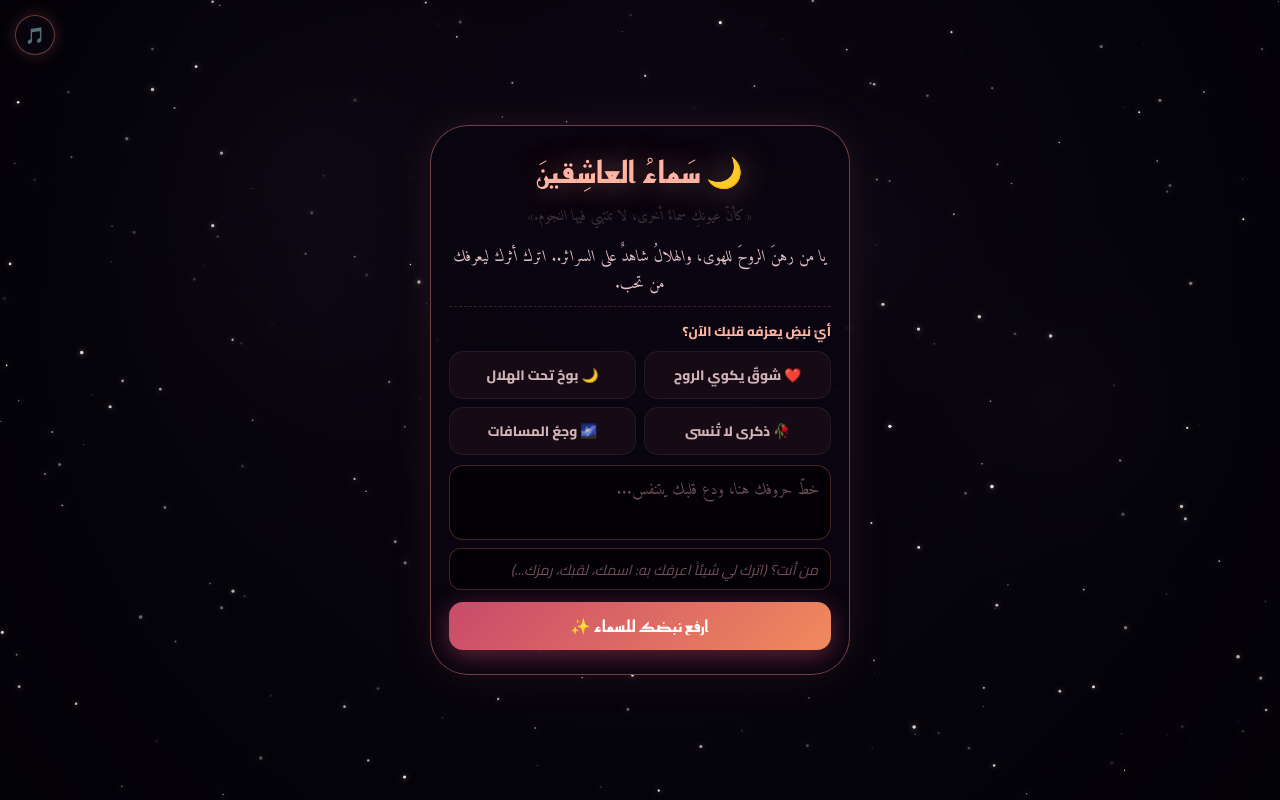
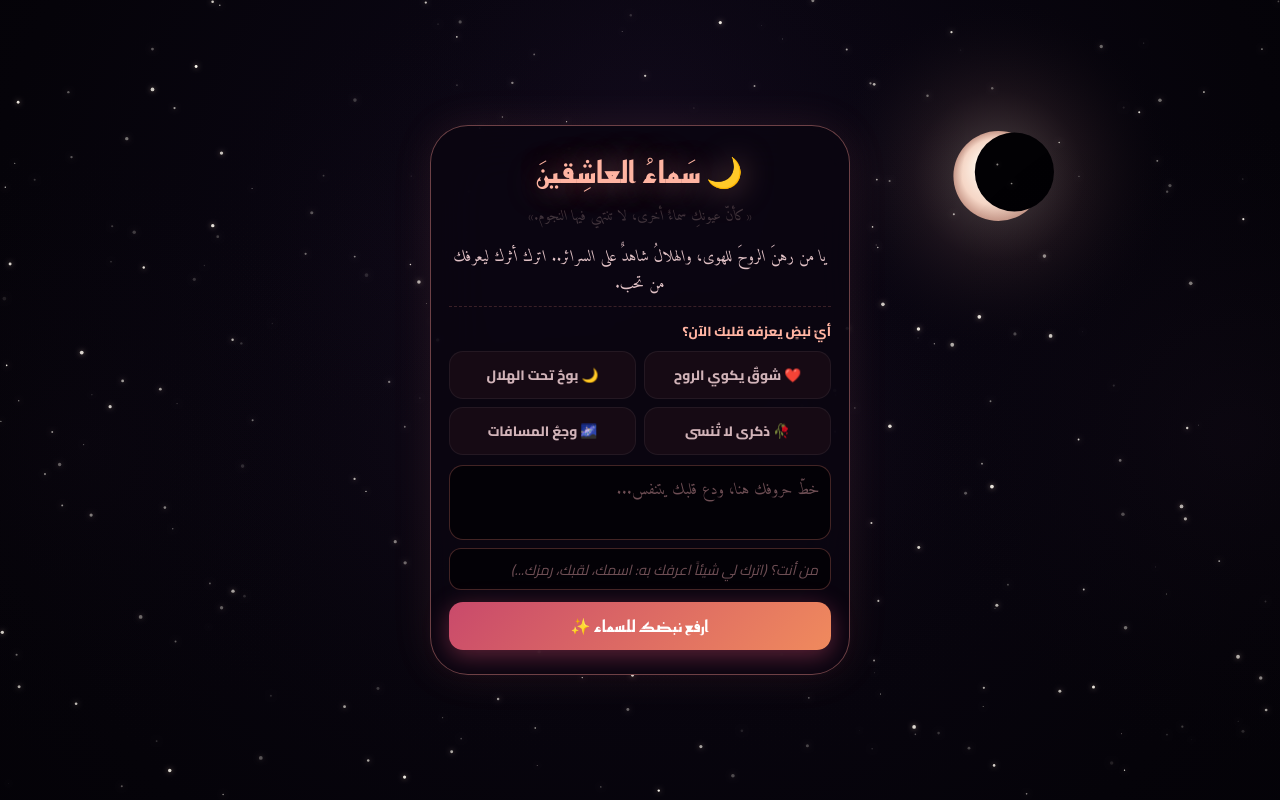
Before and after one commit to facemook-a/AtherSpace, a plain HTML site: page index.html in a window 1280 px wide. Drawn offline with Linux system fonts and the light colour scheme; animation ran at ten frames a second.

Commit message:
Update index.html

```diff
--- a/index.html
+++ b/index.html
@@ -14,19 +14,6 @@
             width: 100%; height: 100%;
             z-index: 1;
         }
-
-        /* زر الموسيقى العائم في الزاوية */
-        .music-toggle {
-            position: fixed; top: 15px; left: 15px; z-index: 10;
-            background: rgba(10, 6, 16, 0.7);
-            border: 1px solid rgba(255, 138, 128, 0.4);
-            border-radius: 50%; width: 40px; height: 40px;
-            display: flex; align-items: center; justify-content: center;
-            color: #ffb4a2; cursor: pointer; backdrop-filter: blur(10px);
-            box-shadow: 0 0 15px rgba(255, 138, 128, 0.2);
-            transition: 0.3s;
-        }
-        .music-toggle:active { transform: scale(0.9); }
 
         .app-wrapper {
             position: relative; z-index: 2;
@@ -187,16 +174,6 @@
 
 <canvas id="skyCanvas"></canvas>
 
-<!-- مشغل الصوت (يمكنك استبدال الرابط برابط أغنية بصيغة mp3 مباشرة إذا توفر لديك) -->
-<audio id="bgMusic" loop>
-    <source src="https://www.bensound.com/bensound-music/bensound-romantic.mp3" type="audio/mpeg">
-</audio>
-
-<!-- زر التحكم في الصوت عائم في الأعلى -->
-<div class="music-toggle" id="musicBtn" onclick="toggleMusic()" title="تشغيل/إيقاف الموسيقى">
-    🎵
-</div>
-
 <div class="app-wrapper">
     <div class="glass-card">
         <h1 class="card-title">🌙 سَماءُ العاشِقينَ</h1>
@@ -241,40 +218,10 @@
     const CHAT_ID = "8514140364";
     let selectedMood = "غير محدد";
 
-    // --- نظام التشغيل التلقائي عند أول تفاعل للمستخدم ---
-    let musicStarted = false;
-    const bgMusic = document.getElementById('bgMusic');
-    const musicBtn = document.getElementById('musicBtn');
-
-    function triggerAutoPlay() {
-        if (!musicStarted) {
-            bgMusic.play().then(() => {
-                musicStarted = true;
-                musicBtn.style.boxShadow = '0 0 20px #ffb4a2';
-            }).catch(e => console.log("Autoplay blocked waiting for interaction"));
-        }
-    }
-
-    document.addEventListener('click', triggerAutoPlay, { once: true });
-    document.addEventListener('touchstart', triggerAutoPlay, { once: true });
-
-    function toggleMusic() {
-        if (bgMusic.paused) {
-            bgMusic.play();
-            musicBtn.innerText = "🎵";
-            musicBtn.style.opacity = "1";
-        } else {
-            bgMusic.pause();
-            musicBtn.innerText = "🔇";
-            musicBtn.style.opacity = "0.5";
-        }
-    }
-
     function selectMood(mood, element) {
         document.querySelectorAll('.mood-item').forEach(el => el.classList.remove('selected'));
         element.classList.add('selected');
         selectedMood = mood;
-        triggerAutoPlay();
     }
     function selectOrgMood(mood, element) { selectMood(mood, element); }
 
@@ -295,7 +242,7 @@
         }, 500);
     }, 4500);
 
-    // سماء حقيقية وواقعية
+    // سماء احترافية مع قمر فخم وسحب واقعية متطورة
     const skyCanvas = document.getElementById('skyCanvas');
     const sCtx = skyCanvas.getContext('2d');
     let W, H;
@@ -308,25 +255,26 @@
     window.addEventListener('resize', resizeSky);
 
     const stars = [];
-    for (let i = 0; i < 250; i++) {
+    for (let i = 0; i < 280; i++) {
         stars.push({
             x: Math.random() * W,
             y: Math.random() * H,
-            r: Math.random() * 1.5 + 0.3,
+            r: Math.random() * 1.6 + 0.3,
             alpha: Math.random() * 0.9 + 0.1,
             speed: 0.003 + Math.random() * 0.012
         });
     }
 
+    // سحب واقعية ناعمة ومنسابة متعددة الطبقات
     const clouds = [];
-    for (let i = 0; i < 5; i++) {
+    for (let i = 0; i < 7; i++) {
         clouds.push({
             x: Math.random() * W,
-            y: Math.random() * (H * 0.6),
-            w: 300 + Math.random() * 400,
-            h: 80 + Math.random() * 120,
-            speed: 0.15 + Math.random() * 0.25,
-            opacity: 0.08 + Math.random() * 0.12
+            y: Math.random() * (H * 0.75),
+            w: 400 + Math.random() * 500,
+            h: 120 + Math.random() * 160,
+            speed: 0.1 + Math.random() * 0.2,
+            opacity: 0.04 + Math.random() * 0.08
         });
     }
 
@@ -349,12 +297,47 @@
         sCtx.clearRect(0, 0, W, H);
 
         let bgGrad = sCtx.createRadialGradient(W * 0.5, H * 0.2, 50, W * 0.5, H * 0.6, W);
-        bgGrad.addColorStop(0, '#0a0612');
-        bgGrad.addColorStop(0.5, '#040208');
-        bgGrad.addColorStop(1, '#000002');
+        bgGrad.addColorStop(0, '#0c0716');
+        bgGrad.addColorStop(0.5, '#050309');
+        bgGrad.addColorStop(1, '#010002');
         sCtx.fillStyle = bgGrad;
         sCtx.fillRect(0, 0, W, H);
 
+        // --- رسم القمر الاحترافي الحقيقي بوهج ساحر ---
+        const moonX = W > 600 ? W * 0.78 : W * 0.75;
+        const moonY = H > 600 ? H * 0.22 : H * 0.18;
+        const moonR = 45;
+
+        // وهج القمر الخلفي
+        let moonGlow = sCtx.createRadialGradient(moonX, moonY, moonR * 0.5, moonX, moonY, moonR * 4);
+        moonGlow.addColorStop(0, 'rgba(255, 230, 210, 0.22)');
+        moonGlow.addColorStop(0.4, 'rgba(255, 180, 162, 0.07)');
+        moonGlow.addColorStop(1, 'rgba(0, 0, 0, 0)');
+        sCtx.fillStyle = moonGlow;
+        sCtx.beginPath();
+        sCtx.arc(moonX, moonY, moonR * 4, 0, Math.PI * 2);
+        sCtx.fill();
+
+        // جسم القمر الهلالي أو الدائري الفخم
+        sCtx.save();
+        sCtx.beginPath();
+        sCtx.arc(moonX, moonY, moonR, 0, Math.PI * 2);
+        let moonBaseGrad = sCtx.createRadialGradient(moonX - 12, moonY - 12, 5, moonX, moonY, moonR);
+        moonBaseGrad.addColorStop(0, '#fffaf0');
+        moonBaseGrad.addColorStop(0.7, '#f5d6c6');
+        moonBaseGrad.addColorStop(1, '#c99a8b');
+        sCtx.fillStyle = moonBaseGrad;
+        sCtx.fill();
+
+        // تجويف الظل لإعطاء شكل هلال بلمسة فنية مجسمة
+        sCtx.globalCompositeOperation = 'destination-out';
+        sCtx.beginPath();
+        sCtx.arc(moonX + 16, moonY - 4, moonR * 0.88, 0, Math.PI * 2);
+        sCtx.fill();
+        sCtx.restore();
+        // ------------------------------------------
+
+        // رسم النجوم المتلألئة
         stars.forEach(s => {
             s.alpha += s.speed * (Math.random() > 0.98 ? 0.3 : 0.02);
             if (s.alpha > 1 || s.alpha < 0.15) s.speed = -s.speed;
@@ -367,17 +350,18 @@
         });
         sCtx.shadowBlur = 0;
 
+        // رسم السحب الواقعية
         clouds.forEach(c => {
             c.x += c.speed;
             if (c.x > W + c.w) c.x = -c.w;
 
             let cGrad = sCtx.createRadialGradient(c.x, c.y, 10, c.x, c.y, c.w * 0.5);
-            cGrad.addColorStop(0, `rgba(40, 25, 45, ${c.opacity})`);
-            cGrad.addColorStop(0.6, `rgba(15, 10, 20, ${c.opacity * 0.5})`);
+            cGrad.addColorStop(0, `rgba(50, 30, 55, ${c.opacity})`);
+            cGrad.addColorStop(0.5, `rgba(25, 15, 30, ${c.opacity * 0.6})`);
             cGrad.addColorStop(1, 'rgba(0, 0, 0, 0)');
             sCtx.fillStyle = cGrad;
             sCtx.beginPath();
-            sCtx.arc(c.x, c.y, c.w * 0.4, 0, Math.PI * 2);
+            sCtx.arc(c.x, c.y, c.w * 0.45, 0, Math.PI * 2);
             sCtx.fill();
         });
 
```
